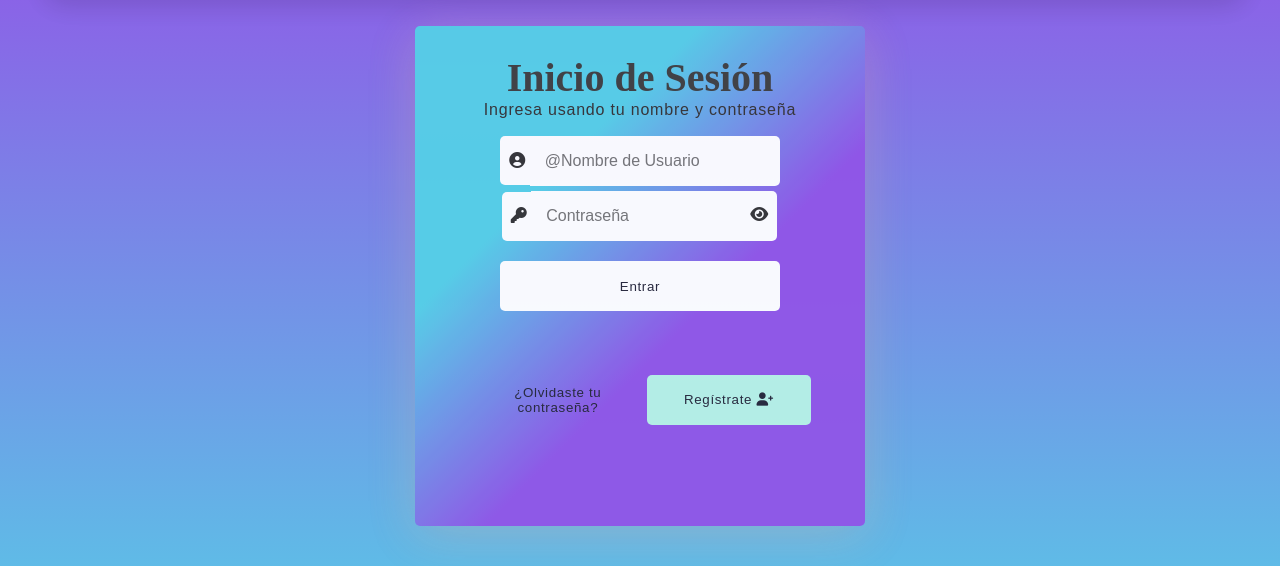
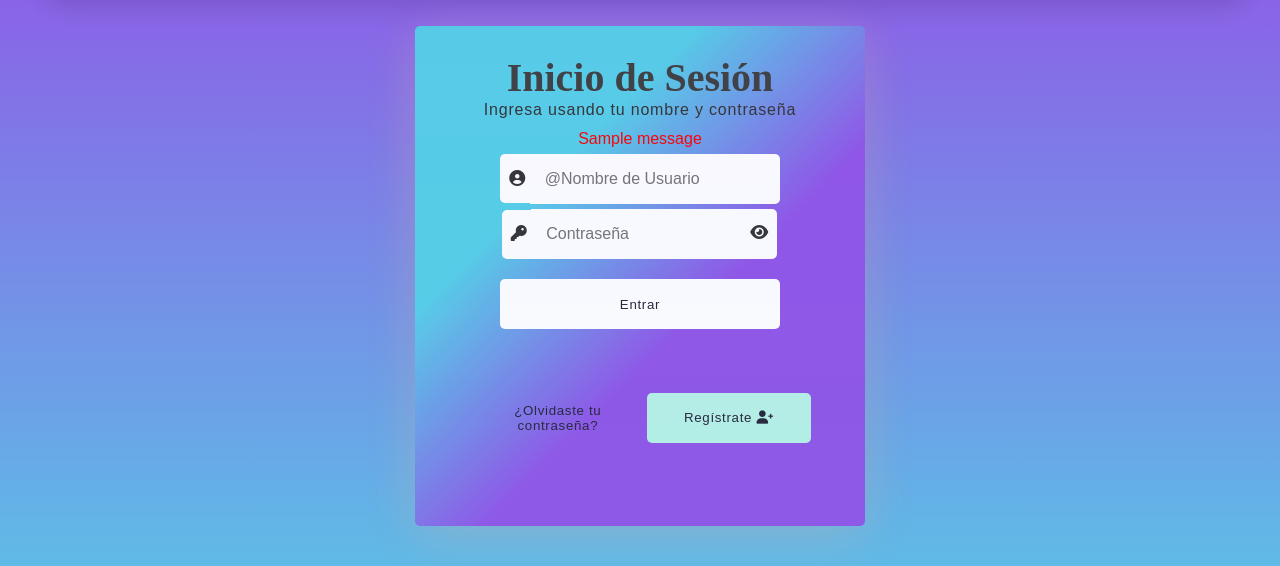
Before and after one commit to PatladyxWalker/TT2024B027, a Django app: page /InicioSesion/ in a window 1280 px wide. Shown: the part 96-662 px from the top of the page. Run offline with Django 5.2, Linux system fonts and the light colour scheme; tables that the repository leaves empty hold one stand-in row (values such as "Sample post"); one stand-in notice (Sample message) is shown.

Commit message:
BUGFIX: Ya le Muestro al usuario un mensaje flash de error cuando escriba las credenciales incorrectas al intentar iniciar sesión.

```diff
--- a/src/TTPrototipo/usuarios/templates/InicioSesion.html
+++ b/src/TTPrototipo/usuarios/templates/InicioSesion.html
@@ -17,6 +17,21 @@
                     <p>Ingresa usando tu nombre y contraseña</p>
                 </header>
                 <br>
+
+                <!-- Mensaje Flash de Error diciendo que insertaste las credenciales incorrectas.  -->
+                {% if messages %}
+
+                    <!-- Mensaje de error de que el usuario y/o contraseñas son incorrectos
+                    Quiero que el mensaje sea rojo, y que no salgan los puntos de las listas.
+                    -->
+                    <ul class="messages" style="list-style-type:none">
+                        {% for message in messages %}
+                            <li{% if message.tags %} class="{{ message.tags }}"{% endif %} style="color: red">
+                                {{ message }}
+                            </li>
+                        {% endfor %}
+                    </ul>
+                {% endif %}
 
                 <!-- Input fields -->
                 <div class="field-set">
```
